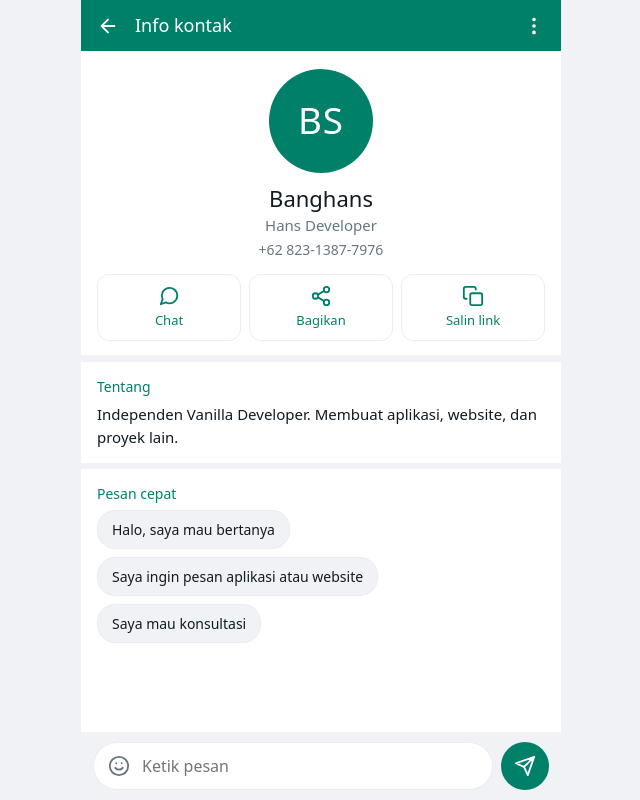
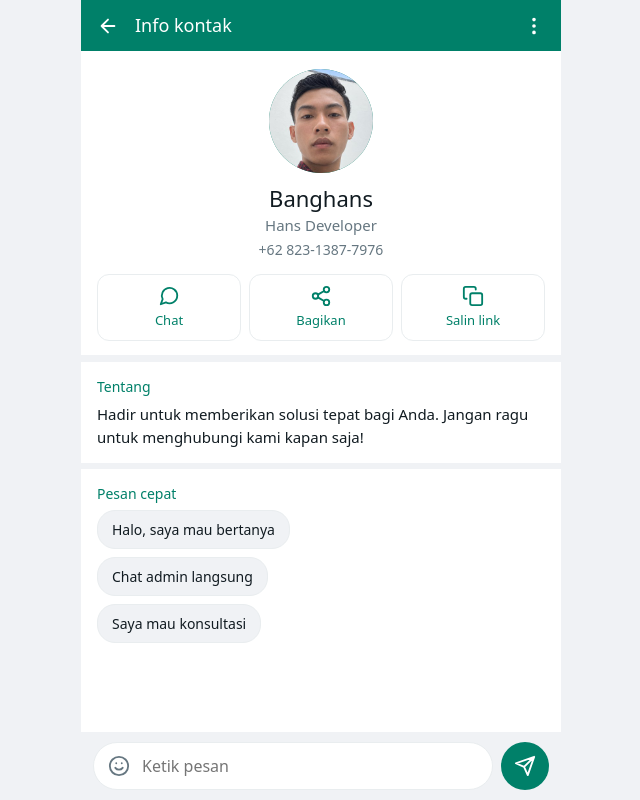
Before and after one commit to ainnefasarome/hd-note, a plain HTML site: page index.html in a window 1280 px wide. Shown: the whole page, without its empty margins (319-959 px from the left). Drawn offline with Linux system fonts and the light colour scheme.

Commit message:
Bio link WhatsApp

```diff
--- a/index.html
+++ b/index.html
@@ -27,6 +27,8 @@ svg{width:22px;height:22px;fill:none;stroke:currentColor;stroke-width:2;stroke-l
 .card+.card{margin-top:clamp(4px,.8dvh,8px)}
 .hero{flex:none;text-align:center;padding-top:clamp(8px,2.2dvh,24px)}
 .av{width:clamp(56px,13dvh,112px);height:clamp(56px,13dvh,112px);border-radius:50%;background:var(--btn);color:#fff;margin:0 auto clamp(6px,1.4dvh,14px);display:flex;align-items:center;justify-content:center;font-size:clamp(20px,4.6dvh,38px);font-weight:500;letter-spacing:1px}
+.av,.ci{overflow:hidden}
+.av img,.ci img{width:100%;height:100%;object-fit:cover;display:block}
 h1{margin:0;font-size:clamp(18px,2.8dvh,22px);font-weight:500;line-height:1.3}
 .sub{margin:2px 0 0;color:var(--muted)}
 .num{margin:2px 0 clamp(8px,1.8dvh,16px);color:var(--muted);font-size:14px}
@@ -54,7 +56,8 @@ h1{margin:0;font-size:clamp(18px,2.8dvh,22px);font-weight:500;line-height:1.3}
 .err{display:none;position:absolute;left:0;right:0;bottom:100%;margin:0;padding:3px 16px;color:#d9363e;font-size:13px;background:var(--bg)}
 .toast{position:fixed;left:50%;bottom:calc(84px + env(safe-area-inset-bottom,0px));transform:translateX(-50%);background:#202c33;color:#e9edef;padding:8px 16px;border-radius:18px;font-size:13px;opacity:0;pointer-events:none;transition:opacity .2s}
 .toast.on{opacity:1}
-@media (max-height:640px){.about{display:none}}
+@media (max-height:740px){.av{width:clamp(52px,10.5dvh,112px);height:clamp(52px,10.5dvh,112px)}.about p.t{font-size:14px;line-height:1.4}.card{padding-top:8px;padding-bottom:8px}.chips{gap:6px}.chip{padding:5px 14px}.num{margin-bottom:8px}}
+@media (max-height:600px){.about{display:none}}
 .chat .wall{opacity:1}
 .chat .v1{opacity:0;transform:translateY(-10px);visibility:hidden;pointer-events:none;transition:opacity .28s ease,transform .28s ease,visibility 0s .28s}
 .chat .v2{opacity:1;transform:none;visibility:visible;pointer-events:auto;transition:opacity .28s ease,transform .28s ease,visibility 0s}
@@ -80,7 +83,7 @@ h1{margin:0;font-size:clamp(18px,2.8dvh,22px);font-weight:500;line-height:1.3}
 <svg viewBox="0 0 24 24" aria-hidden="true"><circle cx="12" cy="5" r="1"/><circle cx="12" cy="12" r="1"/><circle cx="12" cy="19" r="1"/></svg>
 </div>
 <div class="card hero">
-<div class="av" aria-hidden="true">BS</div>
+<div class="av"><img src="avatar.jpg" alt="Foto Banghans"></div>
 <h1>Banghans</h1>
 <p class="sub">Hans Developer</p>
 <p class="num">+62 823-1387-7976</p>
@@ -92,13 +95,13 @@ h1{margin:0;font-size:clamp(18px,2.8dvh,22px);font-weight:500;line-height:1.3}
 </div>
 <div class="card about">
 <p class="lbl">Tentang</p>
-<p class="t">Independen Vanilla Developer. Membuat aplikasi, website, dan proyek lain.</p>
+<p class="t">Hadir untuk memberikan solusi tepat bagi Anda. Jangan ragu untuk menghubungi kami kapan saja!</p>
 </div>
 <div class="card quick">
 <p class="lbl">Pesan cepat</p>
 <div class="chips">
 <button class="chip" type="button" data-t="Halo, saya mau bertanya.">Halo, saya mau bertanya</button>
-<button class="chip" type="button" data-t="Saya ingin pesan aplikasi atau website.">Saya ingin pesan aplikasi atau website</button>
+<button class="chip" type="button" data-t="Chat admin langsung.">Chat admin langsung</button>
 <button class="chip" type="button" data-t="Saya mau konsultasi.">Saya mau konsultasi</button>
 </div>
 </div>
@@ -106,7 +109,7 @@ h1{margin:0;font-size:clamp(18px,2.8dvh,22px);font-weight:500;line-height:1.3}
 <div class="v2">
 <div class="chead">
 <svg viewBox="0 0 24 24" aria-hidden="true"><path d="M19 12H5M12 19l-7-7 7-7"/></svg>
-<div class="ci" aria-hidden="true">BS</div>
+<div class="ci"><img src="avatar.jpg" alt=""></div>
 <div class="tx"><p class="nm">Banghans</p><p class="st">Halo, ada yang bisa kami bantu?</p></div>
 <svg viewBox="0 0 24 24" aria-hidden="true"><circle cx="12" cy="5" r="1"/><circle cx="12" cy="12" r="1"/><circle cx="12" cy="19" r="1"/></svg>
 </div>
```
Also changed, not shown: avatar.jpg (added).
